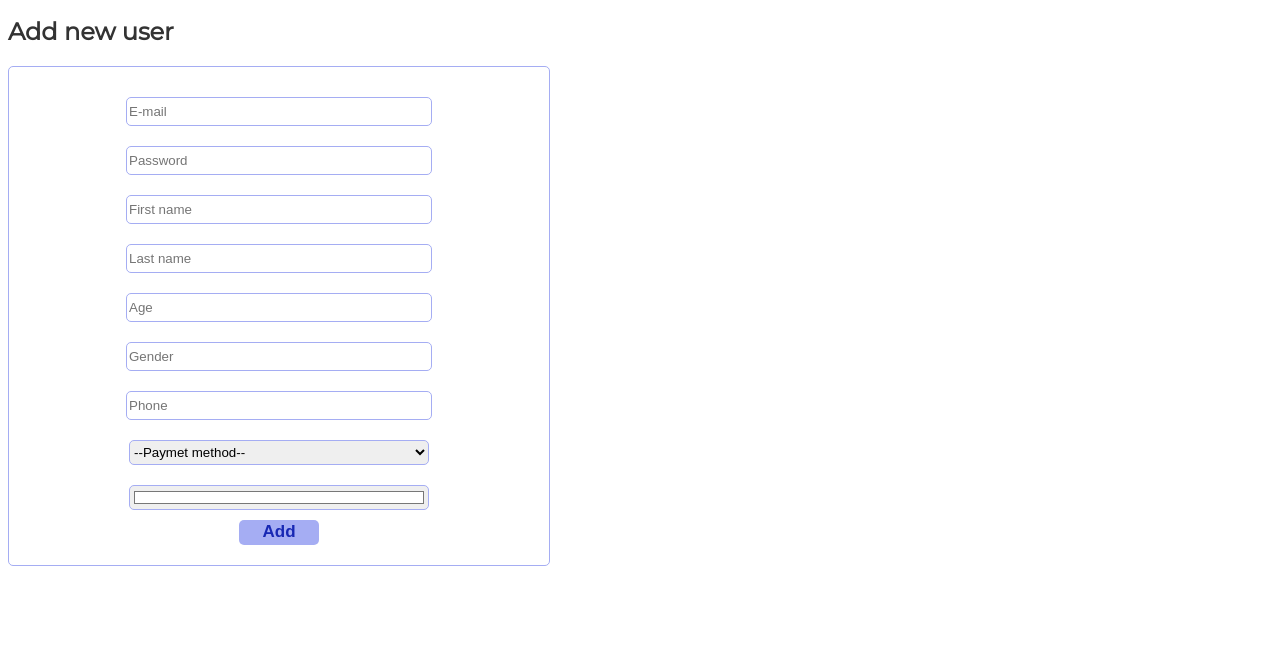
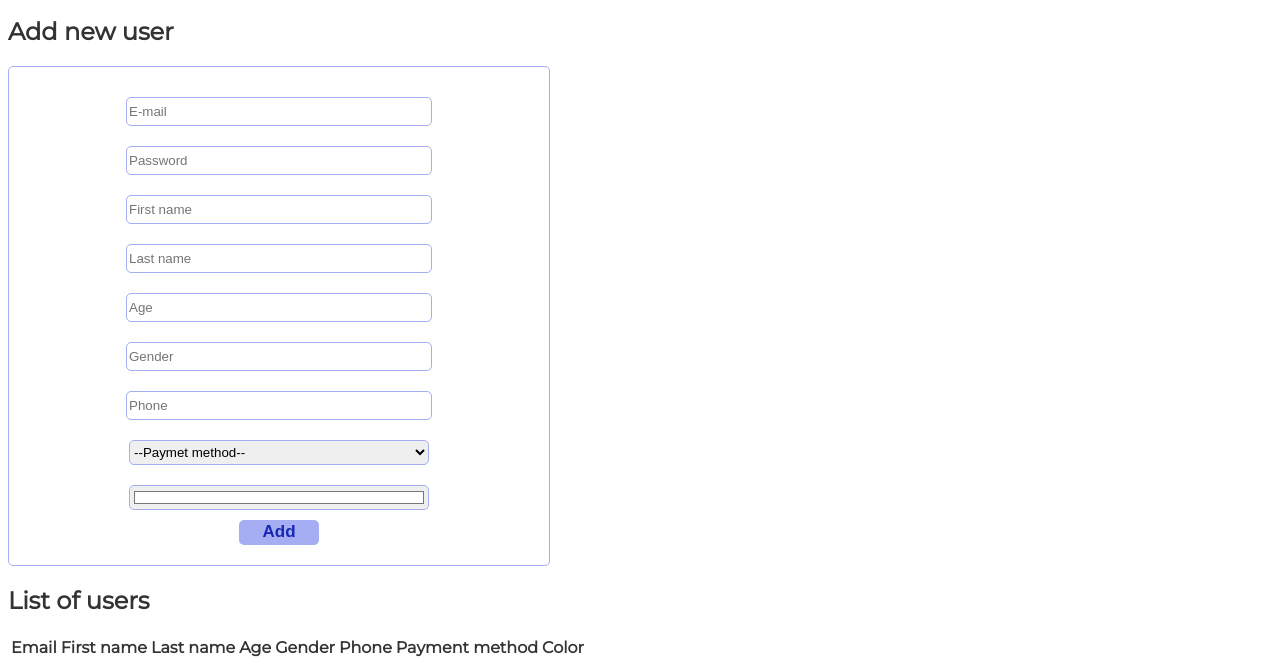
Before and after one commit to mariafernandamurillo/users, a plain HTML site: page register.html in a window 1280 px wide. Shown: the part 135-803 px from the top of the page. Drawn offline with nearby package versions, Linux system fonts and the light colour scheme.

Commit message:
Final report

```diff
--- a/register.html
+++ b/register.html
@@ -62,10 +62,30 @@
 
             <button id="btnAdd">Add</button>
         </div>
+
+        <h2>List of users</h2>
+
+        <table>
+            <thead>
+                <th>Email</th>
+                <th>First name</th>
+                <th>Last name</th>
+                <th>Age</th>
+                <th>Gender</th>
+                <th>Phone</th>
+                <th>Payment method</th>
+                <th>Color</th>
+            </thead>
+            <tbody id="tbUsers">
+
+            </tbody>
+        </table>
+
     </main>
 
     <script src="https://code.jquery.com/jquery-3.6.3.min.js"></script>
     <script src="scripts/storeManager.js"></script>
     <script src="scripts/register.js"></script>
+    <script src="scripts/display.js"></script>
 </body>
 </html>
```
